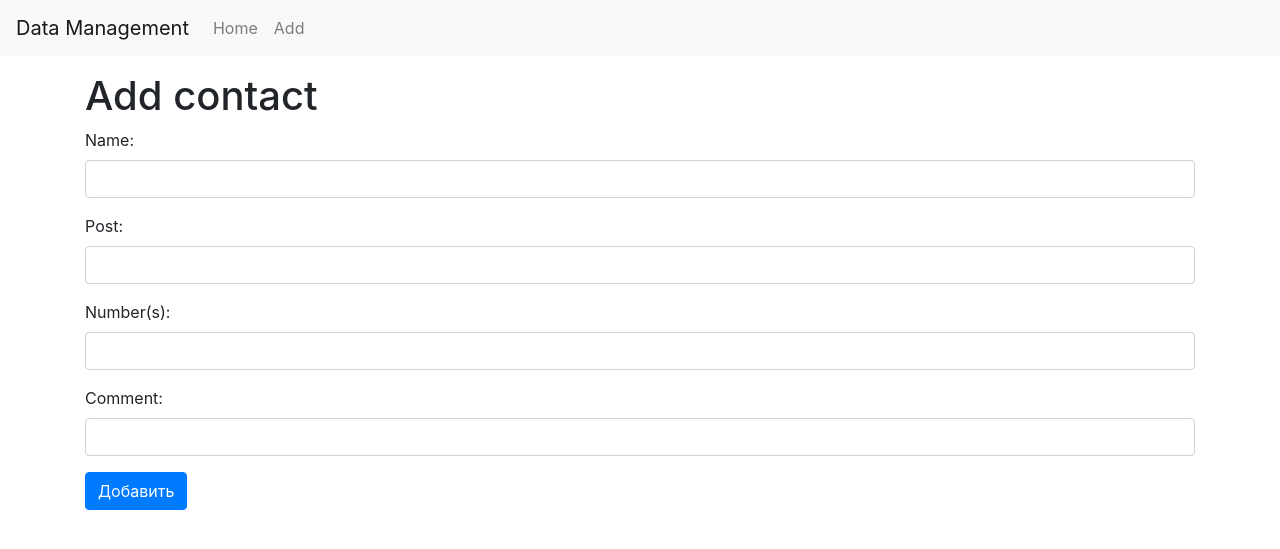
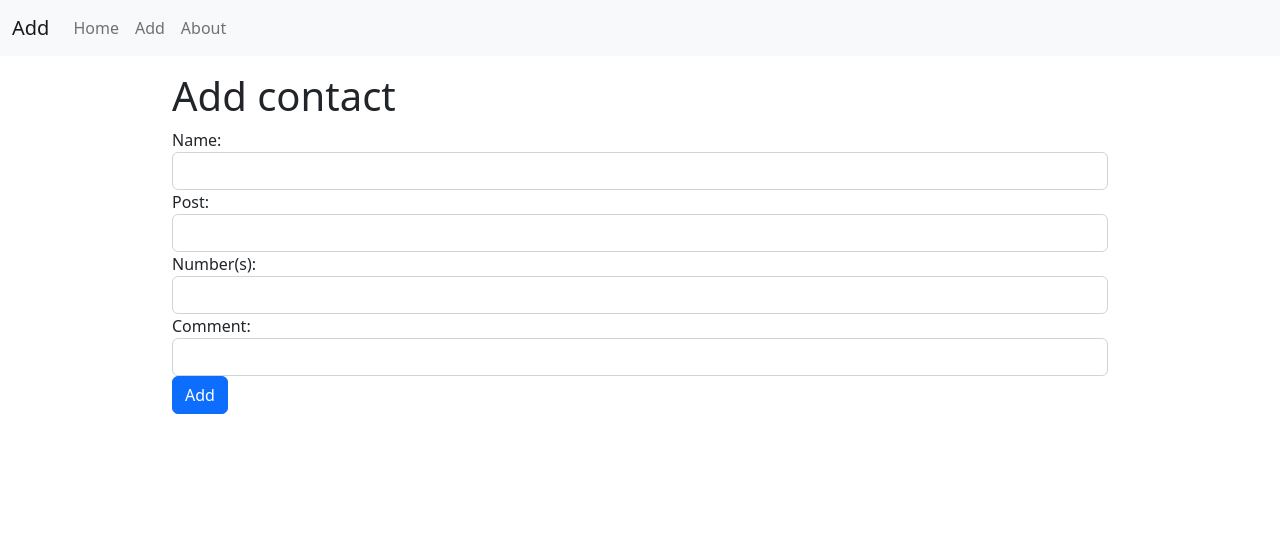
Before and after one commit to ellarupion/contact-database-php, a PHP site: page /add.php in a window 1280 px wide. Shown: the top 549 px of the page. Run offline with PHP 8.4, Linux system fonts and the light colour scheme.

Commit message:
Update add.php

```diff
--- a/add.php
+++ b/add.php
@@ -1,12 +1,22 @@
+<!DOCTYPE html>
 <html>
   <head>
-    <title>Add Data</title>
-    <link rel="stylesheet" href="https://stackpath.bootstrapcdn.com/bootstrap/4.5.2/css/bootstrap.min.css" integrity="sha384-JcKb8q3iqJ61gNV9KGb8thSsNjpSL0n8PARn9HuZOnIxN0hoP+VmmDGMN5t9UJ0Z" crossorigin="anonymous">
+    <meta charset="UTF-8">
+    <meta name="viewport" content="width=device-width, initial-scale=1">
+    <title>Contact base</title>
+    <link rel="stylesheet" type="text/css" href="https://cdn.jsdelivr.net/npm/bootstrap@5.2.3/dist/css/bootstrap.min.css">
+    <script src="https://cdn.jsdelivr.net/npm/bootstrap@5.2.3/dist/js/bootstrap.bundle.min.js"></script>
+    <style>
+      .container {
+        max-width: 960px;
+      }
+    </style>
   </head>
   <body>
-    <nav class="navbar navbar-expand-lg navbar-light bg-light">
-      <a class="navbar-brand" href="#">Data Management</a>
-      <button class="navbar-toggler" type="button" data-toggle="collapse" data-target="#navbarNav" aria-controls="navbarNav" aria-expanded="false" aria-label="Toggle navigation">
+    <nav class="navbar navbar-expand-md navbar-light bg-light">
+      <div class="container-fluid">
+        <a class="navbar-brand" href="index.php">Add</a>
+        <button class="navbar-toggler" type="button" data-bs-toggle="collapse" data-bs-target="#navbarNav">
            <span class="navbar-toggler-icon"></span>
       </button>
         <div class="collapse navbar-collapse" id="navbarNav">
@@ -17,7 +27,11 @@
             <li class="nav-item">
               <a class="nav-link" href="data.php">Add</a>
             </li>
+            <li class="nav-item">
+              <a class="nav-link" href="about.php">About</a>
+            </li>
           </ul>
+        </div>
       </div>
     </nav>
     <div class="container mt-3">
@@ -39,7 +53,7 @@
           <label for="comment">Comment:</label>
           <input type="text" class="form-control" id="comment" name="comment">
         </div>
-        <input type="submit" class="btn btn-primary" value="Добавить">
+        <input type="submit" class="btn btn-primary" value="Add">
       </form>
     <?php
       if (isset($_POST['full_name']) &&
```
Lines whose indentation alone changed are shown as unchanged.
